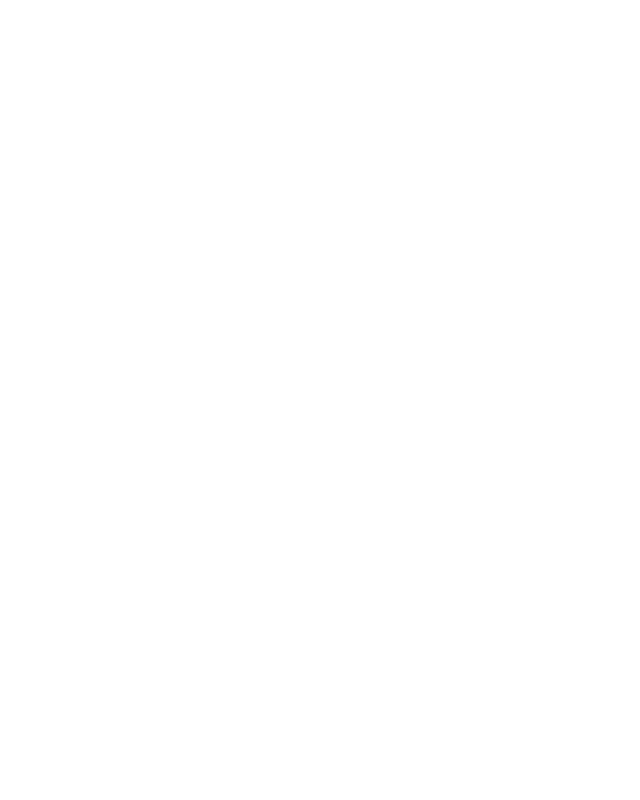
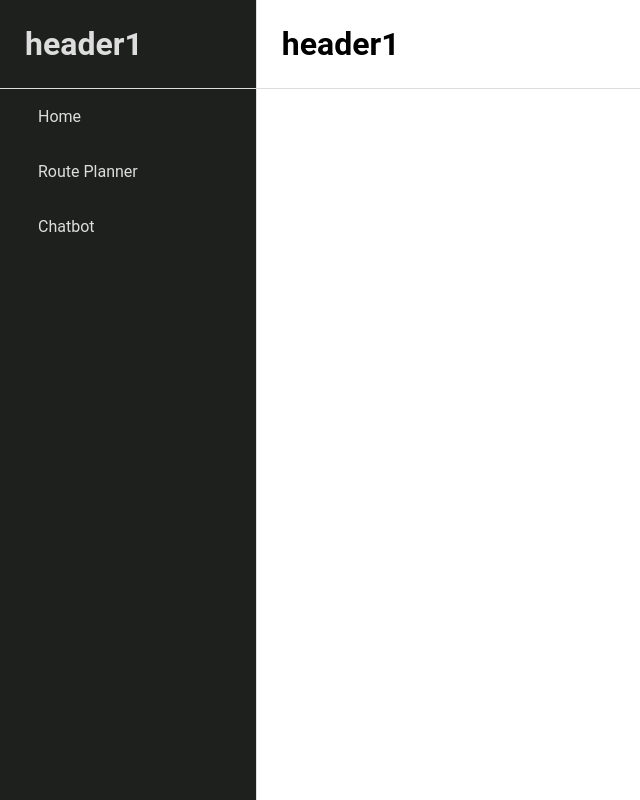
Before and after one commit to utcjcao/NewHacks, a React (Create React App) app in the folder frontend/: page /route in a window 1280 px wide. Before the commit this address had no page. Shown: the whole page, without its empty margins (0-640 px from the left). Built offline with nearby package versions, Linux system fonts and the light colour scheme.

Commit message:
more css changes

```diff
--- a/frontend/src/App.css
+++ b/frontend/src/App.css
@@ -1,4 +1,3 @@
-
 body {
     font-family: 'Roboto', sans-serif;
   }
@@ -10,23 +9,22 @@ body {
 }
 
 .layout .sidebar {
-    width: 30%;
-
+    width: 20%;
     flex:1;
     border-right: 1px solid #ddd;
     background-color: #1E201E;
 }
-
 
 .layout .sidebar h1 {
   margin: 0;
   color:#ddd;
 }
 
-
-
 .sidebar ul {
   list-style-type: none;
+  padding: 0px;
+  margin: 0;
+  text-indent: 20px;
 }
 
 
@@ -34,22 +32,22 @@ list-style-type: none;
   text-decoration: none;
   color: #ddd;
   display: block;
-padding: 10px;
+  padding:18px;
 }
 
 .sidebar a:hover {
-background-color: #ddd; /* Change background on hover */
+background-color: grey;
 }
 
 .main {
-flex: 3;
+flex: 4;
 display: flex;
 flex-direction: column;
 gap:10px
 }
 .header {
 display: flex;
-align-items: center; /* Vertically center-aligns content */
+align-items: center;
 justify-content: space-between;
 padding: 25px;
 border-bottom: 1px solid #ddd;
@@ -58,7 +56,8 @@ margin: 0px;
 
 .content-container {
     background-color: #F5F7F8;
-    height: 100%;
+    height: 100vh;
+    padding:40px;
 }
 
 .header h1 {
--- a/frontend/src/App.js
+++ b/frontend/src/App.js
@@ -9,6 +9,8 @@ import React, { useState } from "react";
 import InfoPage from "./pages/InfoPage";
 import SuggestionPage from "./pages/SuggestionPage";
 import Layout from "./layouts/Layout";
+import RoutePage from "./pages/RoutePage";
+import ChatbotPage from "./pages/ChatbotPage";
 
 function App() {
   // Define initial values for the form
@@ -51,6 +53,8 @@ function App() {
               )
             }
           />
+          <Route path="/route" element={<RoutePage></RoutePage>} />
+          <Route path="/chatbot" element={<ChatbotPage></ChatbotPage>} />
         </Route>
       </Routes>
     </Router>
--- a/frontend/src/components/Sidebar.js
+++ b/frontend/src/components/Sidebar.js
@@ -11,10 +11,10 @@ const Sidebar = () => {
             <a href="/">Home</a>
           </li>
           <li>
-            <a href="/feature1">Feature 1</a>
+            <a href="/route">Route Planner</a>
           </li>
           <li>
-            <a href="/feature2">Feature 2</a>
+            <a href="/chatbot">Chatbot</a>
           </li>
         </ul>
       </nav>
--- a/frontend/src/pages/ChatbotPage.js
+++ b/frontend/src/pages/ChatbotPage.js
@@ -0,0 +1,11 @@
+import React from "react";
+
+const ChatbotPage = () => {
+  return (
+    <div className="page-container">
+      <h1 className="header">header1</h1>
+    </div>
+  );
+};
+
+export default ChatbotPage;
--- a/frontend/src/pages/InfoPage.css
+++ b/frontend/src/pages/InfoPage.css
@@ -4,7 +4,7 @@ body {
 }
 
 .content-container {
-  padding:40px;
+  padding:20px;
 }
 
 .dropdown, .text-input {
--- a/frontend/src/pages/RoutePage.js
+++ b/frontend/src/pages/RoutePage.js
@@ -1,7 +1,11 @@
 import React from "react";
 
 const RoutePage = () => {
-  return <div>RoutePage</div>;
+  return (
+    <div className="page-container">
+      <h1 className="header">header1</h1>
+    </div>
+  );
 };
 
 export default RoutePage;
--- a/frontend/src/pages/SuggestionPage.js
+++ b/frontend/src/pages/SuggestionPage.js
@@ -5,7 +5,9 @@ const SuggestedPage = ({ setOnInfo }) => {
     <>
       <div className="page-container">
         <h1 className="header">header3</h1>
-        <button onClick={() => setOnInfo(false)}>go back</button>
+        <div className="content-container">
+          <button onClick={() => setOnInfo(false)}>go back</button>
+        </div>
       </div>
     </>
   );
```
Lines whose indentation alone changed are shown as unchanged.
